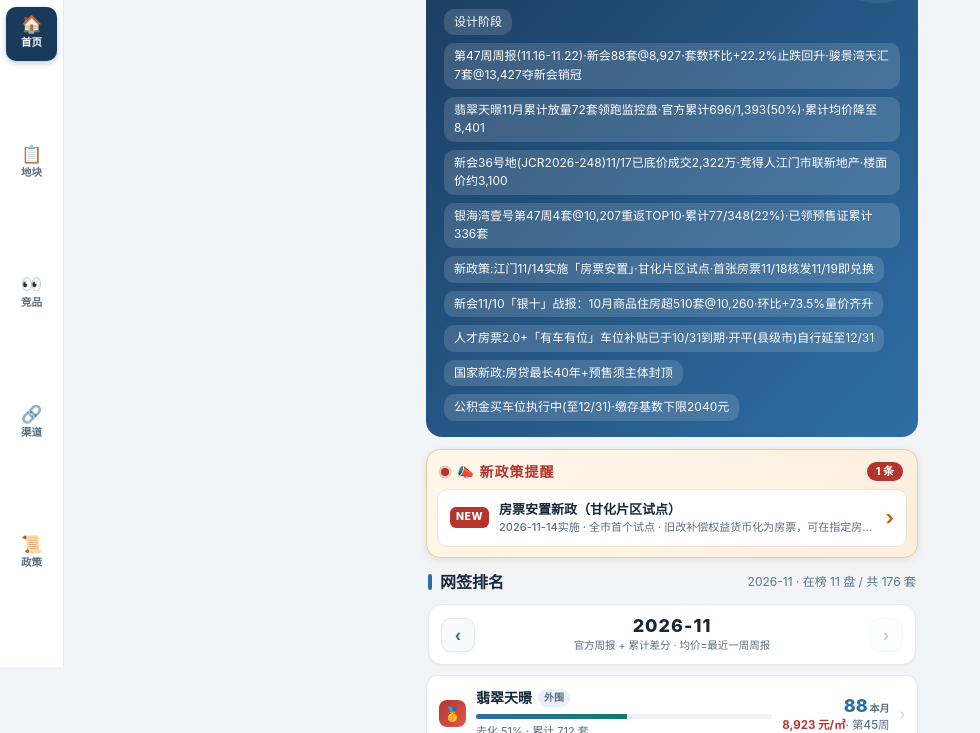
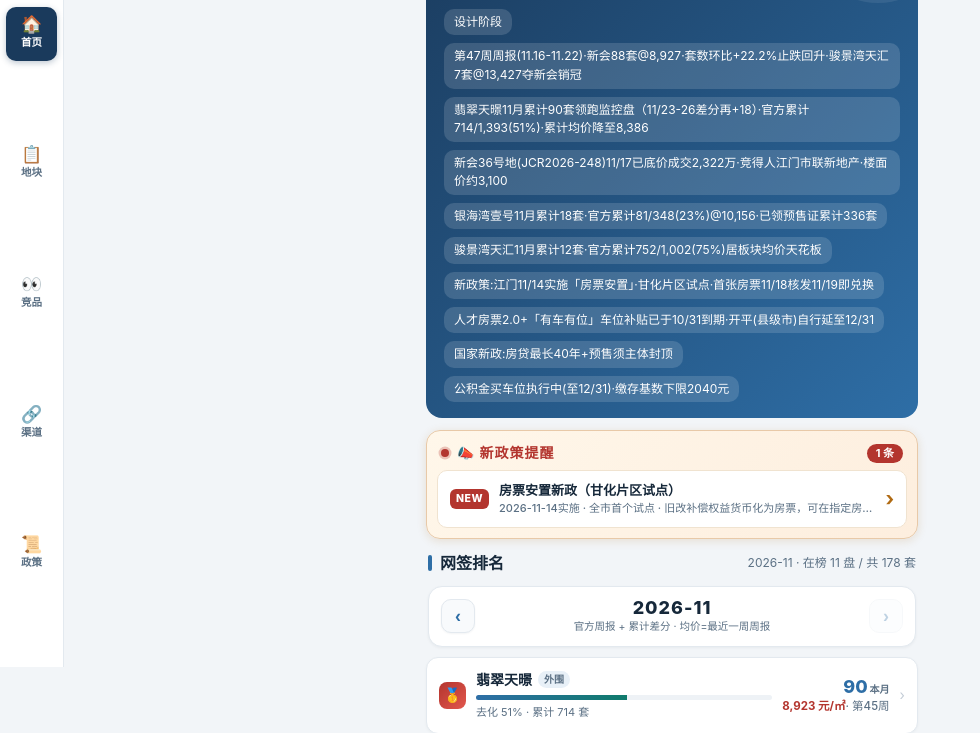
Before and after one commit to pangpuiting/puiting-dashboard, a plain HTML site: page index.html in a window 1280 px wide. Shown: the part 133-866 px from the top of the page, without its empty margins (0-980 px from the left). Drawn offline with Linux system fonts and the light colour scheme.

Commit message:
data: 2026-11-27 竞品数据更新（官方API口径至11/26差分）

```diff
--- a/index.html
+++ b/index.html
@@ -464,14 +464,15 @@
  * 工作台数据（每日 09:00 由自动化更新本对象，布局不动）
  * ===================================================== */
 const D = {
-  updatedAt: "2026-11-26 09:00",
-  statusBar: ["设计阶段", "第47周周报(11.16-11.22)·新会88套@8,927·套数环比+22.2%止跌回升·骏景湾天汇7套@13,427夺新会销冠", "翡翠天暻11月累计放量72套领跑监控盘·官方累计696/1,393(50%)·累计均价降至8,401", "新会36号地(JCR2026-248)11/17已底价成交2,322万·竞得人江门市联新地产·楼面价约3,100", "银海湾壹号第47周4套@10,207重返TOP10·累计77/348(22%)·已领预售证累计336套", "新政策:江门11/14实施「房票安置」·甘化片区试点·首张房票11/18核发11/19即兑换", "新会11/10「银十」战报：10月商品住房超510套@10,260·环比+73.5%量价齐升", "人才房票2.0+「有车有位」车位补贴已于10/31到期·开平(县级市)自行延至12/31", "国家新政:房贷最长40年+预售须主体封顶", "公积金买车位执行中(至12/31)·缴存基数下限2040元"],
+  updatedAt: "2026-11-27 09:00",
+  statusBar: ["设计阶段", "第47周周报(11.16-11.22)·新会88套@8,927·套数环比+22.2%止跌回升·骏景湾天汇7套@13,427夺新会销冠", "翡翠天暻11月累计90套领跑监控盘（11/23-26差分再+18）·官方累计714/1,393(51%)·累计均价降至8,386", "新会36号地(JCR2026-248)11/17已底价成交2,322万·竞得人江门市联新地产·楼面价约3,100", "银海湾壹号11月累计18套·官方累计81/348(23%)@10,156·已领预售证累计336套", "骏景湾天汇11月累计12套·官方累计752/1,002(75%)居板块均价天花板", "新政策:江门11/14实施「房票安置」·甘化片区试点·首张房票11/18核发11/19即兑换", "人才房票2.0+「有车有位」车位补贴已于10/31到期·开平(县级市)自行延至12/31", "国家新政:房贷最长40年+预售须主体封顶", "公积金买车位执行中(至12/31)·缴存基数下限2040元"],
 
   /* 月度网签快照：每日自动化差分基准。
      逻辑：本月新增 = 本次官方累计 - 上次快照累计，同月累加到各盘 m.sold，跨月重置并更新快照 */
-  mSnap: {date:"2026-11-26", sold:{
+  mSnap: {date:"2026-11-27", sold:{
     "怡福·峰荟":261, "银海湾壹号":81, "天悦骏汇花园":352, "银海盛汇天际":347,
-    "骏景湾天汇":752, "怡福·博荟":534, "珑城半山":3752, "保利西海岸":7237, "朗廷云墅花园":445, "悦峰府":398, "翡翠天暻":712, "外围改善组":0
+    "骏景湾天汇":752, "怡福·博荟":534, "珑城半山":3752, "保利西海岸":7237, "朗廷云墅花园":445,
+    "悦峰府":398, "翡翠天暻":714, "外围改善组":0
   }},
 
   /* 历史月网签（排名翻页用）。正序存放，最近历史月在最末。
@@ -479,7 +480,7 @@ const D = {
      未进榜不记录、不显示（不估0）；src 注明数据源与统计周期，empty 表示该月官方榜单未检索到。
      均价：sold 值为 {n:套数, p:官方均价(元/㎡)}；p 缺失=官方榜单未披露均价（不估算、标注未披露） */
   rankHist: {
-    asOf: "2026-11-23",
+    asOf: "2026-11-27",
     months: [
       {y:"2025-12", src:"周报·跨年周(12.29-1.4)", sold:{"保利西海岸":{n:8,p:9394},"珑城半山":{n:4,p:10013},"怡福·峰荟":{n:2,p:11469}}},
       {y:"2026-01", src:"官方月榜·美智研究院", sold:{"骏景湾天汇":{n:29,p:12303},"天悦骏汇花园":{n:21,p:11424},"珑城半山":{n:17,p:11093},"保利西海岸":{n:15,p:9876}}},
@@ -548,25 +549,25 @@ const D = {
         {k:"开售日期", v:"2025-03 开盘（一期 2024-09 取证）"},
         {k:"栋数 / 户数", v:"住宅 578 套（总 1,002 套含商业）"},
         {k:"户型面积", v:"91–146㎡ 三至四房（4.0 新规）"},
-        {k:"价格", v:"网签均价 11,399 元/㎡", hl:true, sub:"第46周 3套@11,303 · 第45周 2套@10,916 · 第47周未进TOP10 · 10月18套@10,721"}
+        {k:"价格", v:"网签均价 11,400 元/㎡", hl:true, sub:"第46周 3套@11,303 · 第45周 2套@10,916 · 第47周未进TOP10 · 10月18套@10,721"}
       ],
       tags: [{t:"4.0 新规", c:"t1"},{t:"带装修", c:"t1"},{t:"高得房率", c:"t1"},{t:"学区·华侨实验小学", c:"t3"}],
       sel: {sold: 261, total: 578, pct: 45},
-      selNote: "官方累计网签 260/578（45%）；11/16-11/22差分+1；第46周3套@11,303、第45周2套@10,916重回TOP10、第47周未进榜；10月=18套@10,721",
-      m: {sold: 7, p: 11303, pw: "第46周", note: "11月累计（10/26快照后差分，10月已按美智月榜归档18套@10,721）；11/16-11/22官方累计差分+1；第47周未进新会TOP10、均价回退第46周11,303；第46周3套@11,303、第45周2套@10,916"}
+      selNote: "官方累计网签 261/578（45%）；11/23-11/26差分+1；第46周3套@11,303、第45周2套@10,916重回TOP10、第47周未进榜；10月=18套@10,721",
+      m: {sold: 7, p: 11303, pw: "第46周", note: "11月累计（10/26快照后差分，10月已按美智月榜归档18套@10,721）；11/23-11/26官方累计差分+1；第47周未进新会TOP10、均价回退第46周11,303；第46周3套@11,303、第45周2套@10,916"}
     },
     {
-      name: "银海湾壹号", order: 1, xmid: "14eb3f08-1d5b-41c6-ac12-fac4c8d5d7a0", inBoard: true, dev: "新会佳弘置业（区属国企·银海集团，启超大道×明德二路）", st: "n", stTxt: "纯新盘 · 累计网签77套 · 第47周4套重返TOP10",
+      name: "银海湾壹号", order: 1, xmid: "14eb3f08-1d5b-41c6-ac12-fac4c8d5d7a0", inBoard: true, dev: "新会佳弘置业（区属国企·银海集团，启超大道×明德二路）", st: "n", stTxt: "纯新盘 · 累计网签81套 · 11月累计18套",
       fields: [
         {k:"开售日期", v:"2026-09 领预售证（第2026034/36/37号），第45周再领第2026043号81套、第46周领第2026044号93套（5栋），截至11/23共领336套；示范区已开放，10月网签63套夺全市销冠；人才房票房源库入库174套"},
         {k:"栋数 / 户数", v:"住宅 348 套（总 592 套，已领预售证累计 336 套）"},
         {k:"户型面积", v:"86–128㎡ 三至四房（4.0 新规小户型）"},
-        {k:"价格", v:"网签均价 10,153 元/㎡", hl:true, sub:"第47周 4套@10,207 · 第44周 17套@10,122 · 第45/46周未进TOP10 · 公开定价未发布"}
+        {k:"价格", v:"网签均价 10,156 元/㎡", hl:true, sub:"第47周 4套@10,207 · 第44周 17套@10,122 · 第45/46周未进TOP10 · 公开定价未发布"}
       ],
       tags: [{t:"4.0 湖景", c:"t1"},{t:"实用率约140%", c:"t1"},{t:"国企", c:"t3"},{t:"3米层高·6米露台", c:"t1"}],
       sel: {sold: 81, total: 348, pct: 23},
-      selNote: "官方累计网签 77/348（22%）；11/16-11/22差分+4；第47周4套@10,207重返新会TOP10（第6）、10月63套@10,146夺全市销冠（美智月榜）、第44周17套@10,122全市第3——最直接竞品",
-      m: {sold: 18, p: 10207, pw: "第47周", note: "11月累计（10/26快照后差分，10月已按美智月榜归档63套@10,146）；11/16-11/22官方累计差分+4；第47周4套@10,207重返新会TOP10（第6）、第45/46周连续未进榜；第44周17套@10,122全市第3、第43周15套@10,166并列全市第2"}
+      selNote: "官方累计网签 81/348（23%）；11/23-11/26差分+4；第47周4套@10,207重返新会TOP10（第6）、10月63套@10,146夺全市销冠（美智月榜）、第44周17套@10,122全市第3——最直接竞品",
+      m: {sold: 18, p: 10207, pw: "第47周", note: "11月累计（10/26快照后差分，10月已按美智月榜归档63套@10,146）；11/23-11/26官方累计差分+4；第47周4套@10,207重返新会TOP10（第6）、第45/46周连续未进榜；第44周17套@10,122全市第3、第43周15套@10,166并列全市第2"}
     },
     {
       name: "天悦骏汇花园", order: 6, xmid: "ab60e1d4-5e6d-419b-98dd-5abd691b59f9", inBoard: true, dev: "骏景湾（明德二路 6 号，紧邻地块）", st: "s", stTxt: "在售",
@@ -574,12 +575,12 @@ const D = {
         {k:"开售日期", v:"在售中（2025 年入市）"},
         {k:"栋数 / 户数", v:"多栋 / 住宅 601 套（总 934 含商业）"},
         {k:"户型面积", v:"—（待核实）"},
-        {k:"价格", v:"网签均价 11,997 元/㎡", hl:true, sub:"第46周 4套@10,654 · 第45周 2套@10,159 · 第47周未进TOP10 · 促销 9 字头"}
+        {k:"价格", v:"网签均价 11,996 元/㎡", hl:true, sub:"第46周 4套@10,654 · 第45周 2套@10,159 · 第47周未进TOP10 · 促销 9 字头"}
       ],
       tags: [{t:"促销跑量", c:"t2"},{t:"官方网签锚点", c:"t3"}],
       sel: {sold: 352, total: 601, pct: 59},
-      selNote: "官方累计网签 352/601（59%）；11/16-11/22差分+1；第46周4套@10,654（榜单名骏景湾天悦）、第45周2套@10,159、第47周未进榜；10月未进新会TOP10",
-      m: {sold: 11, p: 10654, pw: "第46周", note: "11月累计（10/26快照后差分，10月未进美智月榜TOP10）；11/16-11/22官方累计差分+1；第47周未进榜、均价回退第46周10,654；第46周4套@10,654、第45周2套@10,159、第44周4套@11,212"}
+      selNote: "官方累计网签 352/601（59%）；11/23-11/26差分0持平；第46周4套@10,654（榜单名骏景湾天悦）、第45周2套@10,159、第47周未进榜；10月未进新会TOP10",
+      m: {sold: 11, p: 10654, pw: "第46周", note: "11月累计（10/26快照后差分，10月未进美智月榜TOP10）；11/23-11/26官方累计差分0；第47周未进榜、均价回退第46周10,654；第46周4套@10,654、第45周2套@10,159、第44周4套@11,212"}
     },
     {
       name: "银海盛汇天际", order: 3, xmid: "791e9dfb-7da5-4553-89a8-ff1b69fefb59", inBoard: true, dev: "银海集团（区属国企）", st: "s", stTxt: "在售",
@@ -587,12 +588,12 @@ const D = {
         {k:"开售日期", v:"2025-10 开盘（持续加推，2026-07 新领 15#）"},
         {k:"栋数 / 户数", v:"16 栋 / 住宅 731 套（总 1,450 套含商业）"},
         {k:"户型面积", v:"98–278㎡ 三至四房+大平层"},
-        {k:"价格", v:"网签均价 9,802 元/㎡", hl:true, sub:"第47周 4套@10,233 · 第44周 3套@10,281 · 第45/46周未进TOP10 · 10月20套@10,310"}
+        {k:"价格", v:"网签均价 9,801 元/㎡", hl:true, sub:"第47周 4套@10,233 · 第44周 3套@10,281 · 第45/46周未进TOP10 · 10月20套@10,310"}
       ],
       tags: [{t:"国企", c:"t3"},{t:"大平层", c:"t4"},{t:"毛坯走量", c:"t2"}],
       sel: {sold: 347, total: 1008, pct: 34},
-      selNote: "官方累计网签 347/1,008（34%）；11/16-11/22差分+4；第47周4套@10,233重回TOP10（第4）、第44周3套@10,281；10月=20套@10,310",
-      m: {sold: 8, p: 10233, pw: "第47周", note: "11月累计（10/26快照后差分，10月已按美智月榜归档20套@10,310）；11/16-11/22官方累计差分+4；第47周4套@10,233重回新会TOP10（第4）、第45/46周未进榜；第44周3套@10,281、第43周8套@10,362"}
+      selNote: "官方累计网签 347/1,008（34%）；11/23-11/26差分0持平；第47周4套@10,233重回TOP10（第4）、第44周3套@10,281；10月=20套@10,310",
+      m: {sold: 8, p: 10233, pw: "第47周", note: "11月累计（10/26快照后差分，10月已按美智月榜归档20套@10,310）；11/23-11/26官方累计差分0；第47周4套@10,233重回新会TOP10（第4）、第45/46周未进榜；第44周3套@10,281、第43周8套@10,362"}
     },
     {
       name: "骏景湾天汇", order: 2, xmid: "1d5087ae-34c6-4928-9f8c-60497139379d", inBoard: true, dev: "骏景湾（原汽车总站地块）", st: "s", stTxt: "在售",
@@ -600,12 +601,12 @@ const D = {
         {k:"开售日期", v:"2026 年已开售（持续取证，2026-08 26栋新取证34套）"},
         {k:"栋数 / 户数", v:"住宅 958 套（总 1,510 套含商业）"},
         {k:"户型面积", v:"97–232㎡ 豪装四房为主"},
-        {k:"价格", v:"网签均价 13,510 元/㎡", hl:true, sub:"第47周 7套@13,427 新会销冠 · 第46周 2套@11,593 · 10月49套@13,658"}
+        {k:"价格", v:"网签均价 13,508 元/㎡", hl:true, sub:"第47周 7套@13,427 新会销冠 · 第46周 2套@11,593 · 10月49套@13,658"}
       ],
       tags: [{t:"高端改善", c:"t4"},{t:"豪装", c:"t4"},{t:"4.0 一字板楼", c:"t1"}],
       sel: {sold: 752, total: 1002, pct: 75},
-      selNote: "官方累计网签 750/1,002（75%）；11/16-11/22差分+7；第47周7套@13,427夺新会销冠（全市第4）、第46周2套@11,593、第44周18套@13,765全市第2；10月=49套@13,658全市第5",
-      m: {sold: 12, p: 13427, pw: "第47周", note: "11月累计（10/26快照后差分，10月已按美智月榜归档49套@13,658）；11/16-11/22官方累计差分+7为11月最大单周；第47周7套@13,427夺新会销冠/全市第4、第46周2套@11,593、第44周18套@13,765全市第2、第43周15套@14,028居新会销冠"}
+      selNote: "官方累计网签 752/1,002（75%）；11/23-11/26差分+2；第47周7套@13,427夺新会销冠（全市第4）、第46周2套@11,593、第44周18套@13,765全市第2；10月=49套@13,658全市第5",
+      m: {sold: 12, p: 13427, pw: "第47周", note: "11月累计（10/26快照后差分，10月已按美智月榜归档49套@13,658）；11/23-11/26官方累计差分+2；第47周7套@13,427夺新会销冠/全市第4、第46周2套@11,593、第44周18套@13,765全市第2、第43周15套@14,028居新会销冠"}
     },
     {
       name: "怡福·博荟", order: 8, xmid: "7facbc62-b136-437c-9407-c3560d69f4d5", inBoard: true, dev: "创福源房地产（银海·怡福国企民企合作盘，今华路南侧·吉祥南路东侧，华侨实验小学侧）", st: "s", stTxt: "在售 · 已交付",
@@ -613,12 +614,12 @@ const D = {
         {k:"开售日期", v:"2024-05 开盘 · 2026-08-15 提前交付 256 户（交房即发证）"},
         {k:"栋数 / 户数", v:"住宅 696 套（总 1,541 含车库/商铺）"},
         {k:"户型面积", v:"97–128㎡ 二至四房（毛坯）"},
-        {k:"价格", v:"网签均价 10,908 元/㎡", hl:true, sub:"第43周 10,661 · 第41周 10,730 · 第45-47周未进TOP10 · 挂牌 11,000–11,500"}
+        {k:"价格", v:"网签均价 10,907 元/㎡", hl:true, sub:"第43周 10,661 · 第41周 10,730 · 第45-47周未进TOP10 · 挂牌 11,000–11,500"}
       ],
       tags: [{t:"学区·华侨实验小学", c:"t3"},{t:"国企合作盘", c:"t3"},{t:"已交付现房", c:"t1"},{t:"去化7成7", c:"t2"}],
       sel: {sold: 534, total: 696, pct: 77},
-      selNote: "官方累计网签 534/696（77%）；11/16-11/22差分+1；第43周7套@10,661、第41周3套@10,730；第45-47周未进TOP10；10月未进新会TOP10",
-      m: {sold: 3, p: 10661, pw: "第43周", note: "11月累计（10/26快照后差分，10月未进美智月榜TOP10，均价回退第43周10,661）；11/16-11/22官方累计差分+1；第45-47周连续未进新会TOP10、第43周7套@10,661、第41周3套@10,730"},
+      selNote: "官方累计网签 534/696（77%）；11/23-11/26差分0持平；第43周7套@10,661、第41周3套@10,730；第45-47周未进TOP10；10月未进新会TOP10",
+      m: {sold: 3, p: 10661, pw: "第43周", note: "11月累计（10/26快照后差分，10月未进美智月榜TOP10，均价回退第43周10,661）；11/23-11/26官方累计差分0；第45-47周连续未进新会TOP10、第43周7套@10,661、第41周3套@10,730"},
 
       /* 12个月月度网签趋势（2025-09 ~ 2026-08）
          只录官方确认数据（月榜=美智研究院官方口径；周报=江门房协网转载）。
@@ -647,12 +648,12 @@ const D = {
         {k:"开售日期", v:"在售中（大盘多年）"},
         {k:"栋数 / 户数", v:"住宅 4,257 套（总 8,528 套，74 万㎡超大盘）"},
         {k:"户型面积", v:"94–119㎡ 高层 + 大量低层住宅"},
-        {k:"价格", v:"网签均价 9,817 元/㎡", hl:true, sub:"第47周 2套@7,998 · 第46周 2套@9,163 · 10月28套@9,612"}
+        {k:"价格", v:"网签均价 9,816 元/㎡", hl:true, sub:"第47周 2套@7,998 · 第46周 2套@9,163 · 10月28套@9,612"}
       ],
       tags: [{t:"低价跑量", c:"t2"},{t:"送车位", c:"t2"},{t:"超大盘", c:"t3"}],
       sel: {sold: 3752, total: 4257, pct: 88},
-      selNote: "官方累计网签 3,751/4,257（88%）；11/16-11/22差分+2；第47周2套@7,998连续进榜、第46周2套@9,163、第43周8套@9,341；10月=28套@9,612",
-      m: {sold: 6, p: 7998, pw: "第47周", note: "11月累计（10/26快照后差分，10月已按美智月榜归档28套@9,612）；11/16-11/22官方累计差分+2；第47周2套@7,998连续进榜（均价下探至7字头）、第46周2套@9,163、第43周8套@9,341、第42周11套@9,126"}
+      selNote: "官方累计网签 3,752/4,257（88%）；11/23-11/26差分+1；第47周2套@7,998连续进榜、第46周2套@9,163、第43周8套@9,341；10月=28套@9,612",
+      m: {sold: 6, p: 7998, pw: "第47周", note: "11月累计（10/26快照后差分，10月已按美智月榜归档28套@9,612）；11/23-11/26官方累计差分+1；第47周2套@7,998连续进榜（均价下探至7字头）、第46周2套@9,163、第43周8套@9,341、第42周11套@9,126"}
     },
     {
       name: "保利西海岸", order: 10, xmid: "63562FD72788441A9E2C3EFA2CB7D1A2", inBoard: false, dev: "保利（备案名骏凯豪庭，今古洲开发区）", st: "s", stTxt: "在售（外围）",
@@ -664,8 +665,8 @@ const D = {
       ],
       tags: [{t:"央企品牌", c:"t3"},{t:"4.0 产品", c:"t1"},{t:"尾盘让利", c:"t2"}],
       sel: {sold: 7237, total: 8077, pct: 90},
-      selNote: "官方累计网签 7,236/8,077（90%）：御海6,379/6,902（92%）@9,079、今古洲857/1,175（73%）@6,506；11/16-11/22差分+1（御海）；第46周2套@9,058、第43周11套@10,090；10月=21套@9,417",
-      m: {sold: 6, p: 9058, pw: "第46周", note: "11月累计（10/26快照后差分，10月已按美智月榜归档21套@9,417）；11/16-11/22官方累计差分+1（御海）；第47周未进榜均价回退第46周9,058、第46周2套@9,058、第45周2套@6,943（御海+2）、第43周11套@10,090"}
+      selNote: "官方累计网签 7,237/8,077（90%）：御海6,380/6,902（92%）@9,078、今古洲857/1,175（73%）@6,506；11/23-11/26差分+1（御海）；第46周2套@9,058、第43周11套@10,090；10月=21套@9,417",
+      m: {sold: 6, p: 9058, pw: "第46周", note: "11月累计（10/26快照后差分，10月已按美智月榜归档21套@9,417）；11/23-11/26官方累计差分+1（御海）；第47周未进榜均价回退第46周9,058、第46周2套@9,058、第45周2套@6,943（御海+2）、第43周11套@10,090"}
     },
     {
       name: "朗廷云墅花园", order: 4, xmid: "753f571c-db5e-4e7a-aad4-12b2797212fc", inBoard: true, dev: "江门茂乾（禹洲朗廷云墅，枢纽新城文韬路8号）", st: "s", stTxt: "在售 · 第45周新会销冠",
@@ -673,12 +674,12 @@ const D = {
         {k:"开售日期", v:"在售中（已取证 8#、10#，第37周新领9座预售证72套）"},
         {k:"栋数 / 户数", v:"住宅 576 套（总 1,232 套含商业）"},
         {k:"户型面积", v:"—（待核实）"},
-        {k:"价格", v:"网签均价 8,838 元/㎡", hl:true, sub:"第45周 5套@8,683 新会销冠 · 第46/47周未进TOP10 · 10月28套@8,960"}
+        {k:"价格", v:"网签均价 8,837 元/㎡", hl:true, sub:"第45周 5套@8,683 新会销冠 · 第46/47周未进TOP10 · 10月28套@8,960"}
       ],
       tags: [{t:"禹洲品牌", c:"t3"},{t:"文韬路·板块内", c:"t1"},{t:"中低价走量", c:"t2"}],
       sel: {sold: 445, total: 576, pct: 77},
-      selNote: "官方累计网签 444/576（77%）；11/16-11/22差分+1；第45周5套@8,683居新会销冠（全市第8）、第43周6套@8,907；第46/47周未进TOP10；10月=28套@8,960",
-      m: {sold: 8, p: 8683, pw: "第45周", note: "11月累计（10/26快照后差分，10月已按美智月榜归档28套@8,960）；11/16-11/22官方累计差分+1；第46/47周连续未进榜、均价维持第45周8,683；第45周5套@8,683居新会销冠/全市第8、第43周6套@8,907、第42周20套@9,019居新会第2"}
+      selNote: "官方累计网签 445/576（77%）；11/23-11/26差分+1；第45周5套@8,683居新会销冠（全市第8）、第43周6套@8,907；第46/47周未进TOP10；10月=28套@8,960",
+      m: {sold: 8, p: 8683, pw: "第45周", note: "11月累计（10/26快照后差分，10月已按美智月榜归档28套@8,960）；11/23-11/26官方累计差分+1；第46/47周连续未进榜、均价维持第45周8,683；第45周5套@8,683居新会销冠/全市第8、第43周6套@8,907、第42周20套@9,019居新会第2"}
     },
     {
       name: "悦峰府", order: 7, xmid: "2108cca5-93eb-4629-a705-06f5e81e81a9", inBoard: true, dev: "江门市悦安房地产（佳兆业悦峰府，明德一路8号，枢纽新城板块内）", st: "s", stTxt: "在售 · 板块内补登 · 10月21套",
@@ -686,12 +687,12 @@ const D = {
         {k:"开售日期", v:"在售中（老盘续销，2026-04 新领3号楼预售证 新会预许字第2026020号）"},
         {k:"栋数 / 户数", v:"住宅 520 套（总 1,566 套含商业/车位）"},
         {k:"户型面积", v:"—（待核实）"},
-        {k:"价格", v:"网签均价 9,948 元/㎡", hl:true, sub:"第47周 3套@8,635 · 第46周 2套@8,562 · 10月21套@8,899（新会第7）"}
+        {k:"价格", v:"网签均价 9,939 元/㎡", hl:true, sub:"第47周 3套@8,635 · 第46周 2套@8,562 · 10月21套@8,899（新会第7）"}
       ],
       tags: [{t:"板块内·明德一路", c:"t1"},{t:"低价走量", c:"t2"},{t:"去化7成6", c:"t3"}],
       sel: {sold: 398, total: 520, pct: 77},
-      selNote: "官方累计网签 396/520（76%）；11/16-11/22差分+2；第47周3套@8,635、第46周2套@8,562、10月21套@8,899（美智月榜新会第7）——11/9 起新纳入监控",
-      m: {sold: 9, p: 8635, pw: "第47周", note: "11/9 新纳入监控（无历史差分基准）；11/16-11/22官方累计差分+2；第47周3套@8,635、第46周2套@8,562、第45周2套@8,479连续三周进榜；10月21套@8,899（美智月榜新会第7）"}
+      selNote: "官方累计网签 398/520（77%）；11/23-11/26差分+2；第47周3套@8,635、第46周2套@8,562、10月21套@8,899（美智月榜新会第7）——11/9 起新纳入监控",
+      m: {sold: 9, p: 8635, pw: "第47周", note: "11/9 新纳入监控（无历史差分基准）；11/23-11/26官方累计差分+2；第47周3套@8,635、第46周2套@8,562、第45周2套@8,479连续三周进榜；10月21套@8,899（美智月榜新会第7）"}
     },
     {
       name: "翡翠天暻", order: 11, xmid: "f2af9781-e188-455e-af30-d58603d6467d", inBoard: false, dev: "江门翡翠天暻房地产（会城冈州大道中97号·葵湖公园旁·普华坊三旧改造，新会老城芯）", st: "s", stTxt: "在售（外围·新会城区）",
@@ -699,12 +700,12 @@ const D = {
         {k:"开售日期", v:"2025-07 营销中心/样板间开放，在售中（8座首推，2026-08 新领第2026027号预售证）"},
         {k:"栋数 / 户数", v:"8 栋 32–33 层 / 住宅 1,393 套（总 1,559 套）"},
         {k:"户型面积", v:"83–130㎡ 三至四房（精装 · 4.5代住宅 · 使用率超110%）"},
-        {k:"价格", v:"网签均价 8,401 元/㎡", hl:true, sub:"第45周 4套@8,923 · 10月38套@9,096（新会第3/全市第10）· 参考价约9,500 · 11月累计均价持续回落"}
+        {k:"价格", v:"网签均价 8,386 元/㎡", hl:true, sub:"第45周 4套@8,923 · 10月38套@9,096（新会第3/全市第10）· 参考价约9,500 · 11月累计均价持续回落"}
       ],
       tags: [{t:"高赠送·4.5代", c:"t1"},{t:"精装", c:"t1"},{t:"低价刚需", c:"t2"},{t:"老城芯", c:"t3"}],
-      sel: {sold: 712, total: 1393, pct: 51},
-      selNote: "官方累计网签 696/1,393（50%）；11/16-11/22单周差分+38大幅放量（疑集中网签，未进房协周榜）；10月38套@9,096居新会第3/全市第10、第45周4套@8,923；累计均价8,490→8,401持续回落——11/9 起新纳入监控",
-      m: {sold: 88, p: 8923, pw: "第45周", note: "11/9 新纳入监控（无历史差分基准）；11/16-11/22官方累计差分+38大幅放量（累计均价8,446→8,401），11月合计72套领跑监控盘；该批量未进房协周榜，疑集中网签/工抵类；第45周4套@8,923、第46/47周未进榜均价回退第45周；10月38套@9,096（美智月榜新会第3/全市第10）"}
+      sel: {sold: 714, total: 1393, pct: 51},
+      selNote: "官方累计网签 714/1,393（51%）；11/23-11/26差分再+18（11/16-11/22单周差分+38大幅放量，疑集中网签，未进房协周榜）；10月38套@9,096居新会第3/全市第10、第45周4套@8,923；累计均价8,490→8,386持续回落——11/9 起新纳入监控",
+      m: {sold: 90, p: 8923, pw: "第45周", note: "11/9 新纳入监控（无历史差分基准）；11/23-11/26官方累计差分+18（累计均价8,401→8,386），11月合计90套领跑监控盘；该放量未进房协周榜，疑集中网签/工抵类；第45周4套@8,923、第46/47周未进榜均价回退第45周；10月38套@9,096（美智月榜新会第3/全市第10）"}
     },
     {
       name: "外围改善组", order: 12, xmid: "", inBoard: false, dev: "玖悦澜湾 / 敏捷云锦 / 大华御潭江 / 美的紫薇公馆", st: "s", stTxt: "在售（外围）",
@@ -746,7 +747,7 @@ const D = {
   ],
 
   /* 市场快照 */
-  mkAsOf: "2026-11-23 核实",
+  mkAsOf: "2026-11-27 核实",
   market: [
     {l:"新会二手均价", r:"6,000–6,500 元/㎡", cls:""},
     {l:"第47周新会网签", r:"88套 · 8,927元/㎡ · 套数环比+22.2%/均价+2.8%（江门房协·11.16-11.22）", cls:"up"},
@@ -763,12 +764,12 @@ const D = {
       {t:"第47周新会88套@8,927止跌回升·骏景湾天汇7套@13,427夺新会销冠/全市第4", url:"http://jmzjj.jiangmen.cn:8085/public/web/Kfxm?xmid=1d5087ae-34c6-4928-9f8c-60497139379d&jgid=d111693f-6943-4f13-858a-cd61ff9184fd"},
       {t:"新会36号地(JCR2026-248)11/17底价成交2,322万·竞得人江门市联新地产·楼面价约3,100（官方出让公告）", url:"https://landchina.mnr.gov.cn/land/crgg/gpgg/202610/t20261016_10336914.htm"},
       {t:"媒体口径:本宗地（约46亩）已定名「南湖映月」·拟建15栋17/26层高层·690户·车位670个；新会36号地允许与本宗地宗地归并统筹开发（待核实）", url:""},
-      {t:"银海湾壹号 · 第47周4套@10,207重返TOP10 累计77/348", url:"http://jmzjj.jiangmen.cn:8085/public/web/Kfxm?xmid=14eb3f08-1d5b-41c6-ac12-fac4c8d5d7a0&jgid=d111693f-6943-4f13-858a-cd61ff9184fd"}
+      {t:"银海湾壹号 · 11月累计18套 累计81/348(23%)@10,156", url:"http://jmzjj.jiangmen.cn:8085/public/web/Kfxm?xmid=14eb3f08-1d5b-41c6-ac12-fac4c8d5d7a0&jgid=d111693f-6943-4f13-858a-cd61ff9184fd"}
     ]}
   ],
 
   /* 房地产政策（官方来源，每日核实更新） */
-  polAsOf: "2026-11-23 核实",
+  polAsOf: "2026-11-27 核实",
   policies: [
     {
       name: "房票安置新政（甘化片区试点）",
```
